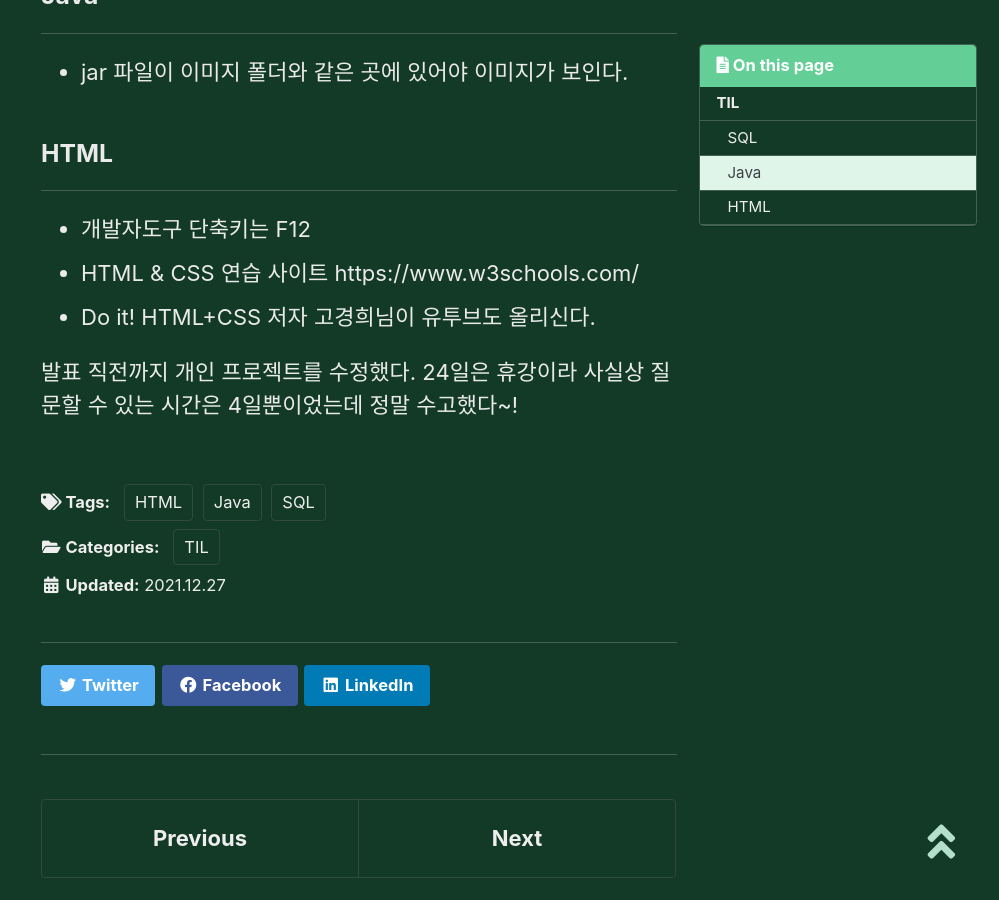
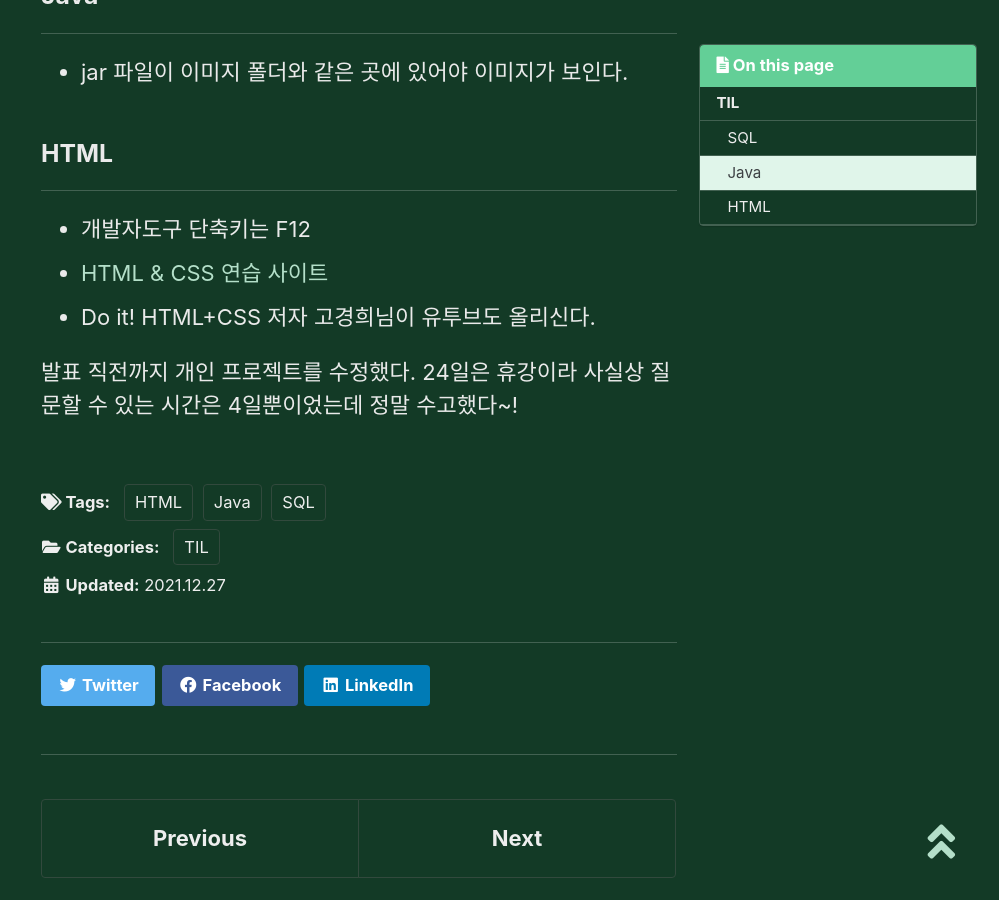
Before and after one commit to YUEUN328/YUEUN328.github.io, a Jekyll site: the page built from _posts/2021-12-27-forty.md, in a window 1280 px wide and 900 px high, scrolled down 629 px. Shown: the whole window, without its empty margins (281-1280 px from the left). Built offline with Jekyll 4.4.1, drawn with Linux system fonts in a browser that asks for light colours; cached includes are drawn as plain includes; comment, search, counter and statistics services are not loaded.

Commit message:
Update 2021-12-27-forty.md

```diff
--- a/_posts/2021-12-27-forty.md
+++ b/_posts/2021-12-27-forty.md
@@ -25,7 +25,7 @@ author_profile: false
 ------
 
 * 개발자도구 단축키는 F12
-* HTML & CSS 연습 사이트 https://www.w3schools.com/
+* [HTML & CSS 연습 사이트](https://www.w3schools.com/ )
 * Do it! HTML+CSS 저자 고경희님이 유투브도 올리신다.
 
 
```
